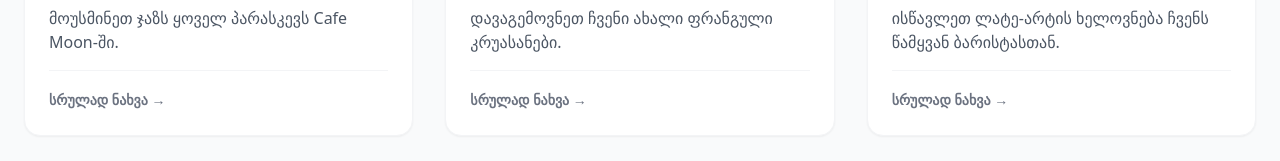
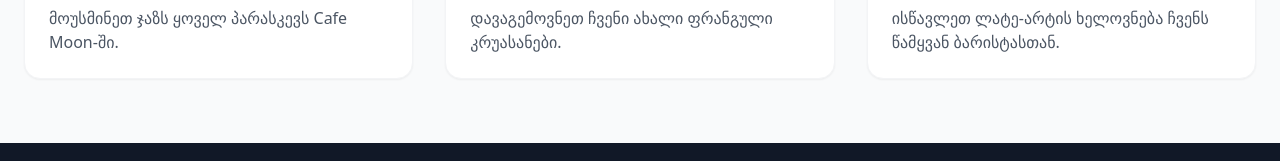
Before and after one commit to mushkudianiani4-sudo/ani-mushkudiani-project, a React (Vite) app: page / in a window 1280 px wide. Shown: the part 1901-2062 px from the top of the page. Built offline with nearby package versions, Linux system fonts and the light colour scheme.

Commit message:
style: remove 'read more' button from news cards

```diff
--- a/src/pages/Home.tsx
+++ b/src/pages/Home.tsx
@@ -130,11 +130,6 @@ const Home = () => {
                 <p className="text-gray-600 mt-3 dark:text-gray-300 flex-grow">
                   {item.desc}
                 </p>
-                <div className="mt-4 pt-4 border-t border-gray-100 dark:border-gray-700">
-                  <button className="text-sm font-bold text-gray-500 hover:text-orange-600 dark:text-gray-400 dark:hover:text-orange-400 transition-colors">
-                    სრულად ნახვა →
-                  </button>
-                </div>
               </div>
             </div>
           ))}
```
